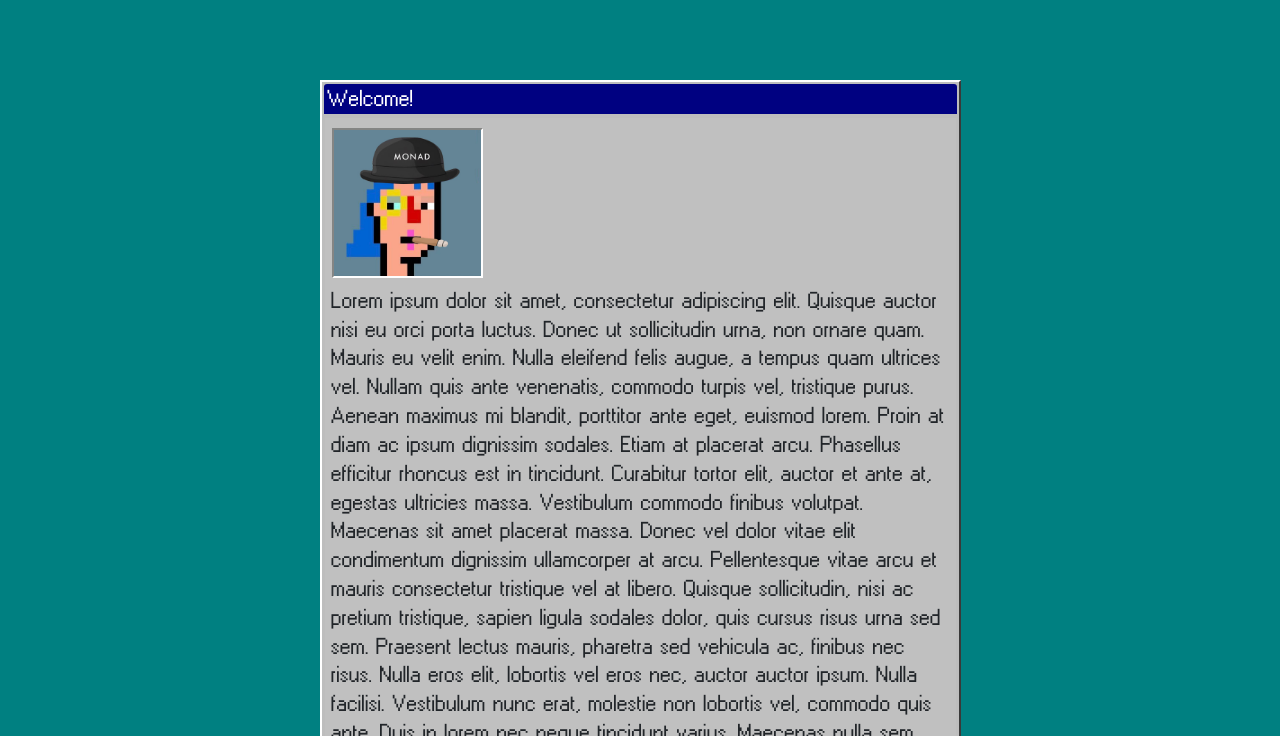
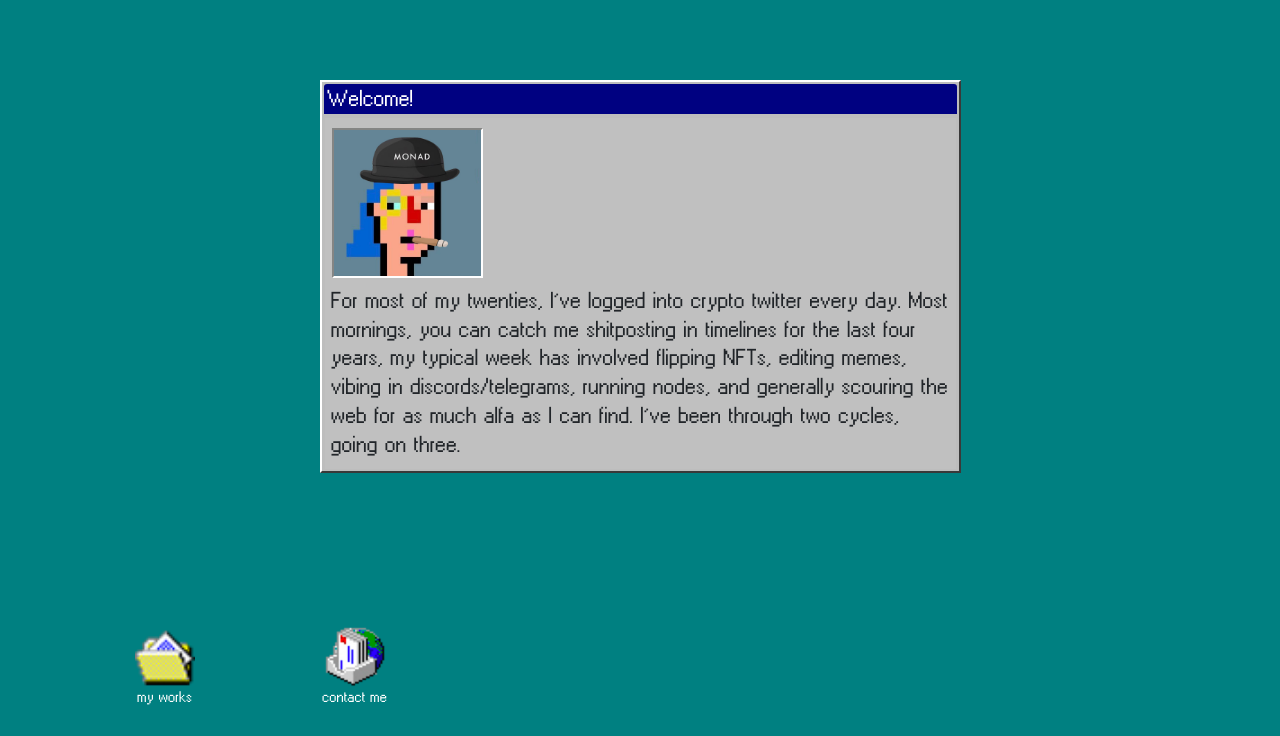
Before and after one commit to p0isonxs/cv, a plain HTML site: page index.html in a window 1280 px wide. Shown: the part 64-800 px from the top of the page. Drawn offline with Linux system fonts and the light colour scheme.

Commit message:
Update index.html
Signed-off-by: p0isonx <46392370+p0isonxs@users.noreply.github.com>

```diff
--- a/index.html
+++ b/index.html
@@ -41,9 +41,7 @@
                                 <img class="pfp mb-2" src="images/pfp.jpg">
                             </div>
                             <p class="card-text long">
-                            Lorem ipsum dolor sit amet, consectetur adipiscing elit. Quisque auctor nisi eu orci porta luctus. Donec ut sollicitudin urna, non ornare quam. Mauris eu velit enim. Nulla eleifend felis augue, a tempus quam ultrices vel. Nullam quis ante venenatis, commodo turpis vel, tristique purus. Aenean maximus mi blandit, porttitor ante eget, euismod lorem. Proin at diam ac ipsum dignissim sodales. Etiam at placerat arcu. Phasellus efficitur rhoncus est in tincidunt. Curabitur tortor elit, auctor et ante at, egestas ultricies massa. Vestibulum commodo finibus volutpat. Maecenas sit amet placerat massa. Donec vel dolor vitae elit condimentum dignissim ullamcorper at arcu. Pellentesque vitae arcu et mauris consectetur tristique vel at libero. Quisque sollicitudin, nisi ac pretium tristique, sapien ligula sodales dolor, quis cursus risus urna sed sem. Praesent lectus mauris, pharetra sed vehicula ac, finibus nec risus.
-
-Nulla eros elit, lobortis vel eros nec, auctor auctor ipsum. Nulla facilisi. Vestibulum nunc erat, molestie non lobortis vel, commodo quis ante. Duis in lorem nec neque tincidunt varius. Maecenas nulla sem, egestas eu suscipit ac, lacinia eu est. Sed elementum lorem non tempor ullamcorper. Integer velit nibh, euismod at mollis quis, finibus sit amet ex. Vivamus vel lorem eu justo viverra eleifend id in eros. Donec pulvinar massa in orci ullamcorper ullamcorper. Ut id interdum dolor. Lorem ipsum dolor sit amet, consectetur adipiscing elit. Pellentesque id blandit nunc. Quisque tincidunt porta nunc ac vehicula. Ut nec turpis lectus. Ut mollis ex mi, ullamcorper volutpat nisl lacinia non.
+                            For most of my twenties, I’ve logged into crypto twitter every day. Most mornings, you can catch me shitposting in timelines for the last four years, my typical week has involved flipping NFTs, editing memes, vibing in discords/telegrams, running nodes, and generally scouring the web for as much alfa as I can find. I’ve been through two cycles, going on three.
                             </p>
                         </div>
                     </div>
```
